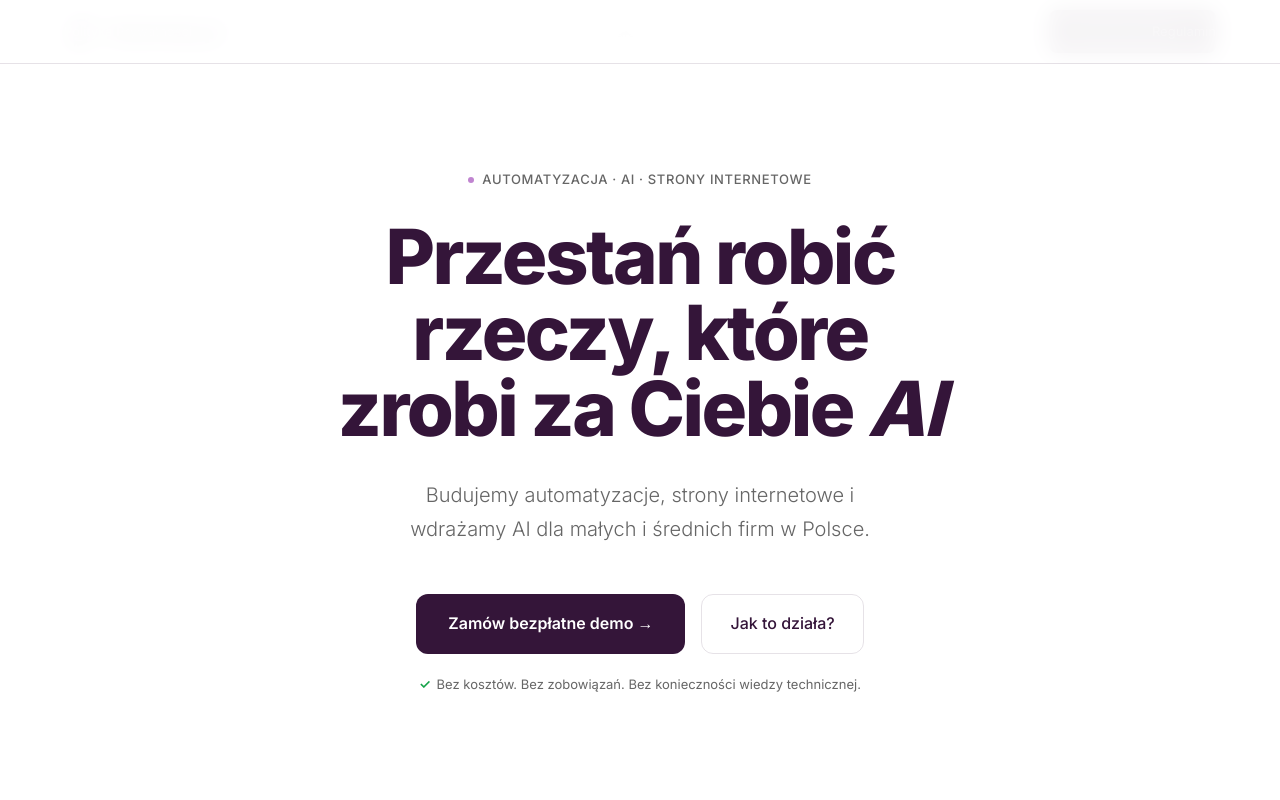
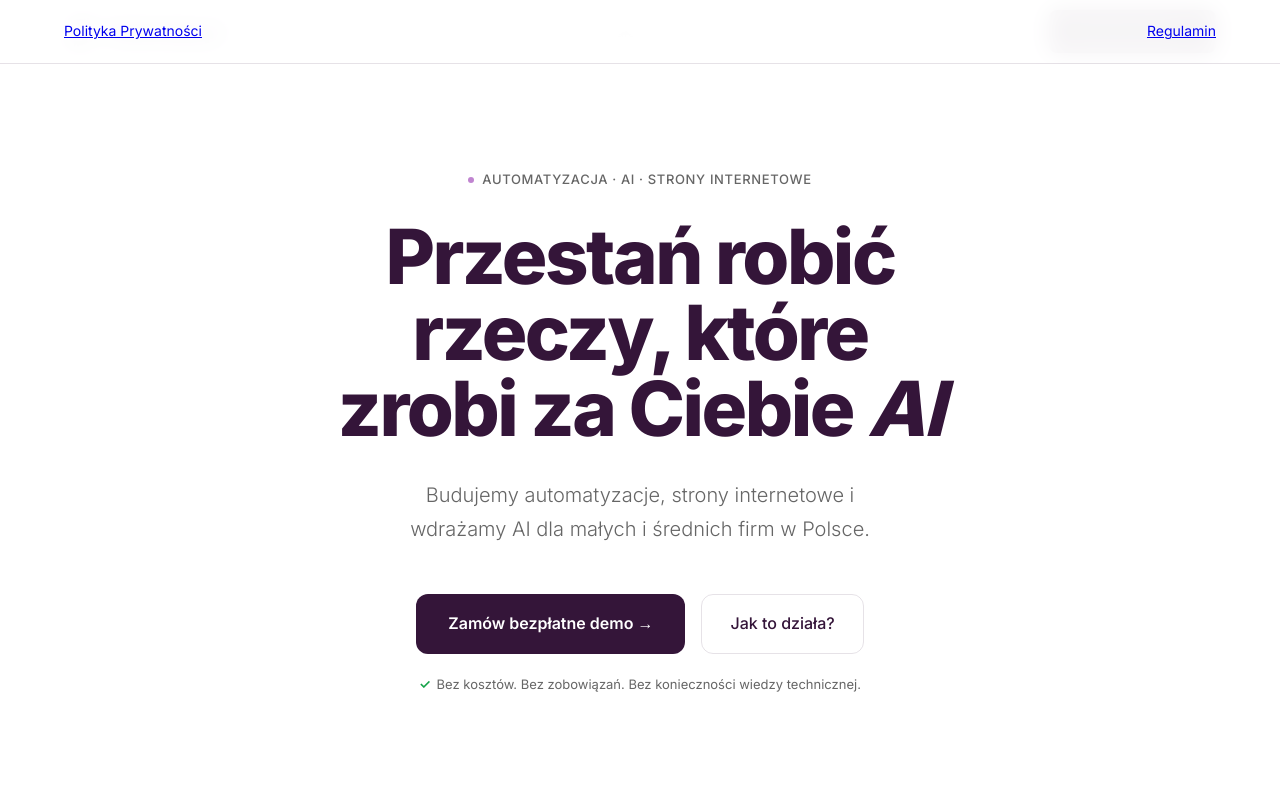
Before and after one commit to MikeyX03/automaly-next, a Next.js app: page / in a window 1280 px wide. Shown: the top 800 px of the page. Built offline with nearby package versions, Linux system fonts and the light colour scheme; no server answers; the database is empty.

Commit message:
Update page.tsx

```diff
--- a/app/page.tsx
+++ b/app/page.tsx
@@ -217,7 +217,7 @@ export default async function Home() {
 
           <div className="footer-bottom">
             <span className="footer-copy">© 2026 Automaly.pl</span>
-            <nav className="footer-legal">
+            <nav className="footer-legal-nav">
               <Link href="/polityka-prywatnosci">Polityka Prywatności</Link>
               <Link href="/regulamin">Regulamin</Link>
             </nav>
```
